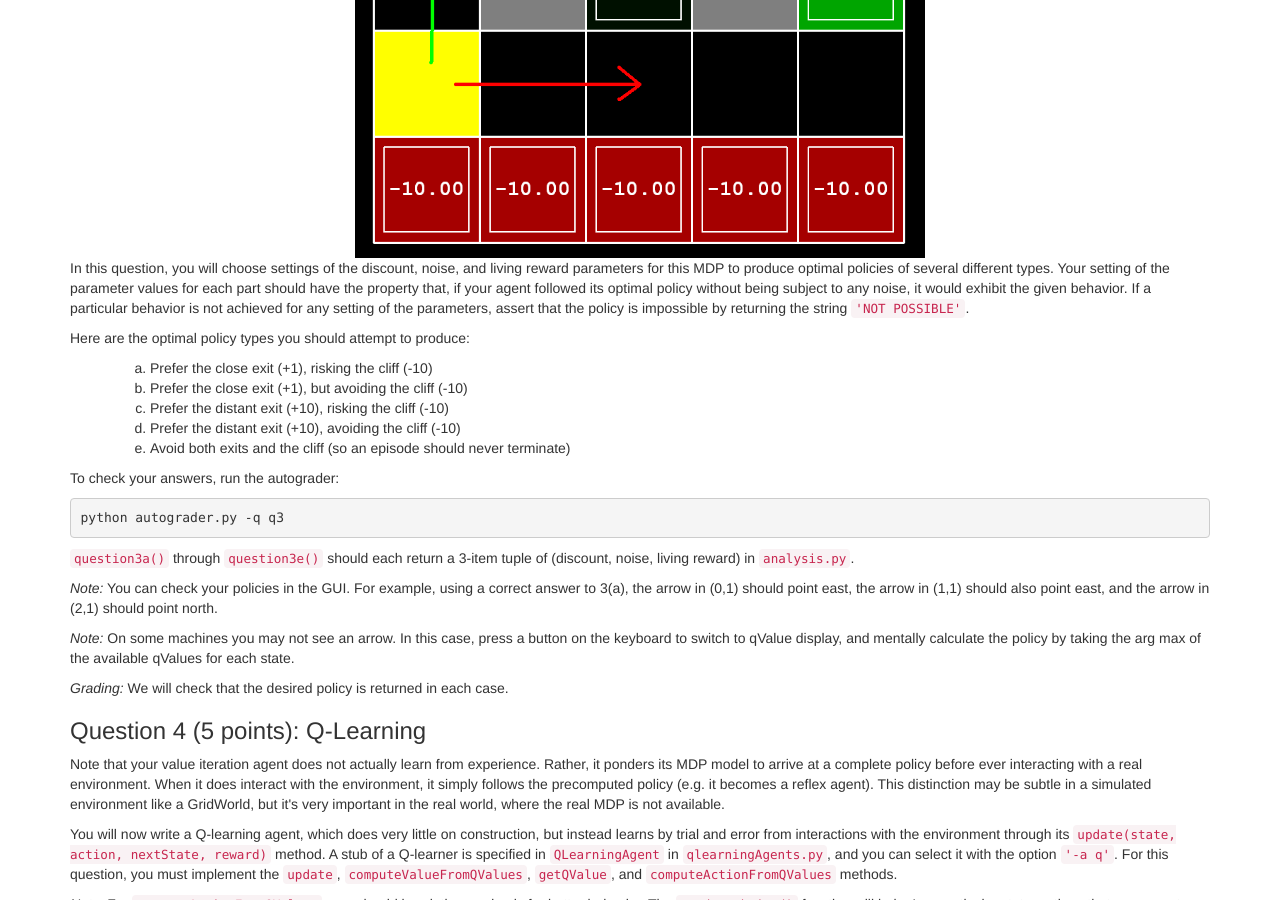
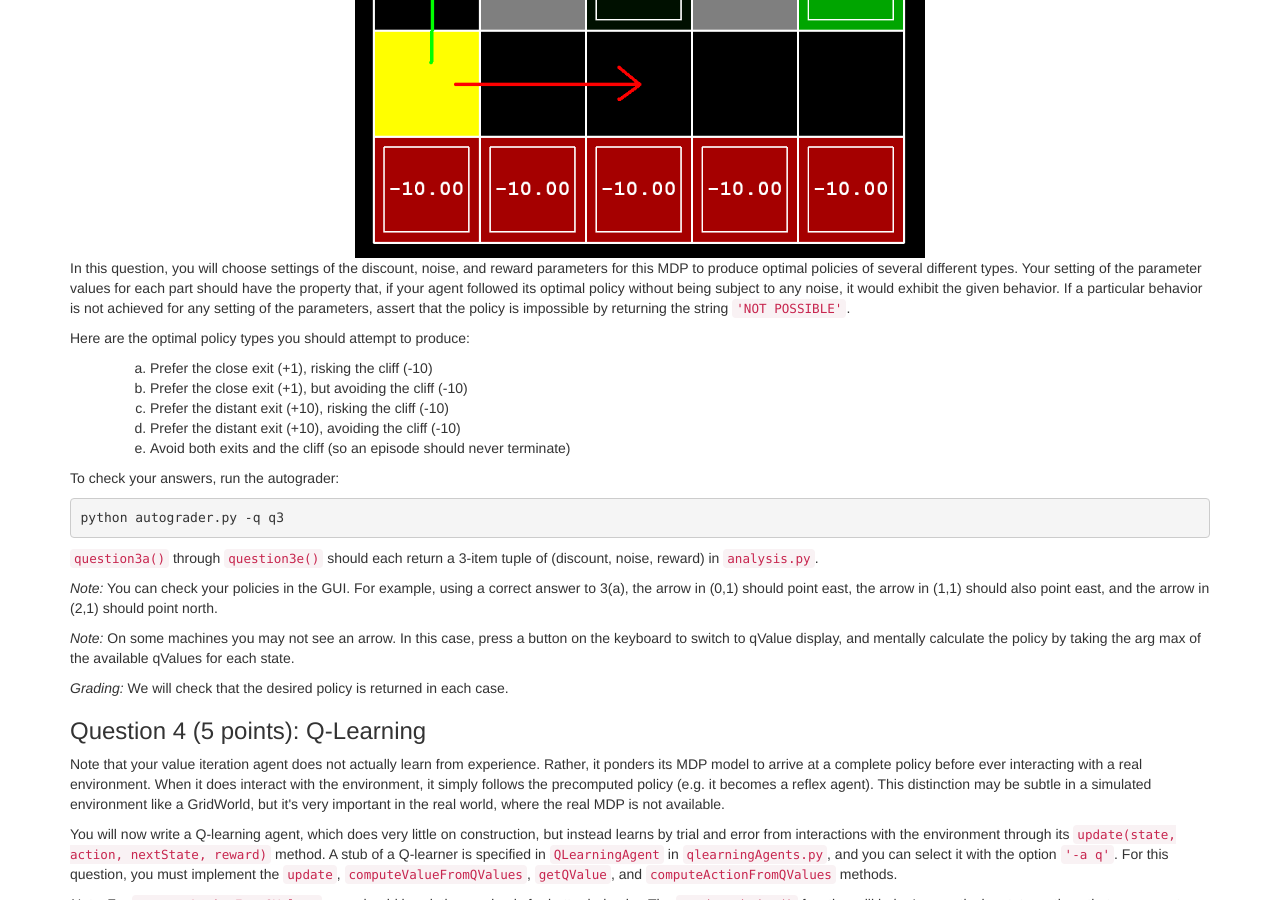
Before and after one commit to lara-martin/Principles-of-AI, a Jekyll site: the page built from homeworks/sequential/rl.md, in a window 1280 px wide and 900 px high, scrolled down 4697 px. Built offline with Jekyll 4.4.1, drawn with Linux system fonts in a browser that asks for light colours; nearby versions of some CDN libraries; a script that is not in the unit is left out.

Commit message:
removed term "living"

```diff
--- a/homeworks/sequential/rl.md
+++ b/homeworks/sequential/rl.md
@@ -239,7 +239,7 @@ submit your own work only; <em>please</em> don't let us down. Likewise, <em>do n
 <h3><a name="Q3"></a>Question 3 (5 points): Policies</h3>
 <p>Consider the <code>DiscountGrid</code> layout, shown below. This grid has two terminal states with positive payoff (in the middle row), a close exit with payoff +1 and a distant exit with payoff +10. The bottom row of the grid consists of terminal states with negative payoff (shown in red); each state in this "cliff" region has payoff -10. The starting state is the yellow square. We distinguish between two types of paths: (1) paths that "risk the cliff" and travel near the bottom row of the grid; these paths are shorter but risk earning a large negative payoff, and are represented by the red arrow in the figure below. (2) paths that "avoid the cliff" and travel along the top edge of the grid. These paths are longer but are less likely to incur huge negative payoffs. These paths are represented by the green arrow in the figure below.</p>
 <center><img src="./discountgrid.png" width="50%" alt="DiscountGrid"></center>
-<p>In this question, you will choose settings of the discount, noise, and living reward parameters for this MDP to produce optimal policies of several different types. Your setting of the parameter values for each part should have the property that, if your agent followed its optimal policy without being subject to any noise, it would exhibit the given behavior. If a particular behavior is not achieved for any setting of the parameters, assert that the policy is impossible by returning the string <code>'NOT POSSIBLE'</code>.</p>
+<p>In this question, you will choose settings of the discount, noise, and reward parameters for this MDP to produce optimal policies of several different types. Your setting of the parameter values for each part should have the property that, if your agent followed its optimal policy without being subject to any noise, it would exhibit the given behavior. If a particular behavior is not achieved for any setting of the parameters, assert that the policy is impossible by returning the string <code>'NOT POSSIBLE'</code>.</p>
 <p>Here are the optimal policy types you should attempt to produce:</p>
 <ol type="a"><ol type="a">
 <li>Prefer the close exit (+1), risking the cliff (-10)</li>
@@ -251,7 +251,7 @@ submit your own work only; <em>please</em> don't let us down. Likewise, <em>do n
 <p></p>
 <p>To check your answers, run the autograder:</p>
 <pre>python autograder.py -q q3</pre>
-<p><code>question3a()</code> through <code>question3e()</code> should each return a 3-item tuple of (discount, noise, living reward) in <code>analysis.py</code>.</p>
+<p><code>question3a()</code> through <code>question3e()</code> should each return a 3-item tuple of (discount, noise, reward) in <code>analysis.py</code>.</p>
 <p><em>Note:</em> You can check your policies in the GUI. For example, using a correct answer to 3(a), the arrow in (0,1) should point east, the arrow in (1,1) should also point east, and the arrow in (2,1) should point north.</p>
 <p><em>Note:</em> On some machines you may not see an arrow. In this case, press a button on the keyboard to switch to qValue display, and mentally calculate the policy by taking the arg max of the available qValues for each state.</p>
 <p><em>Grading:</em> We will check that the desired policy is returned in each case.</p>
```
